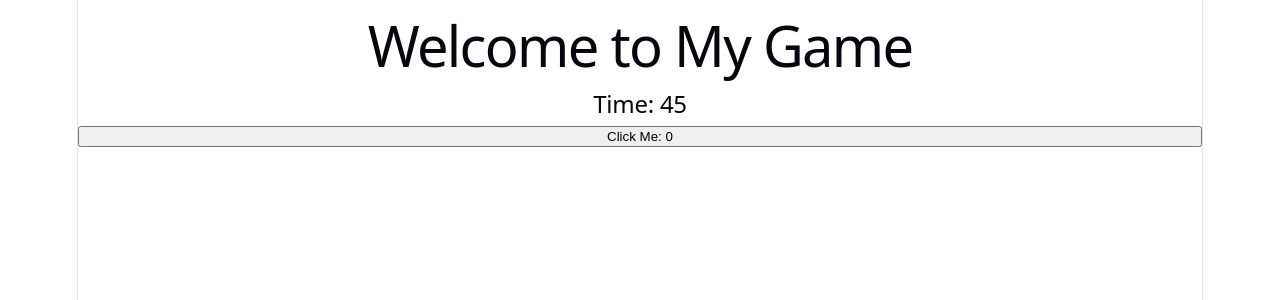
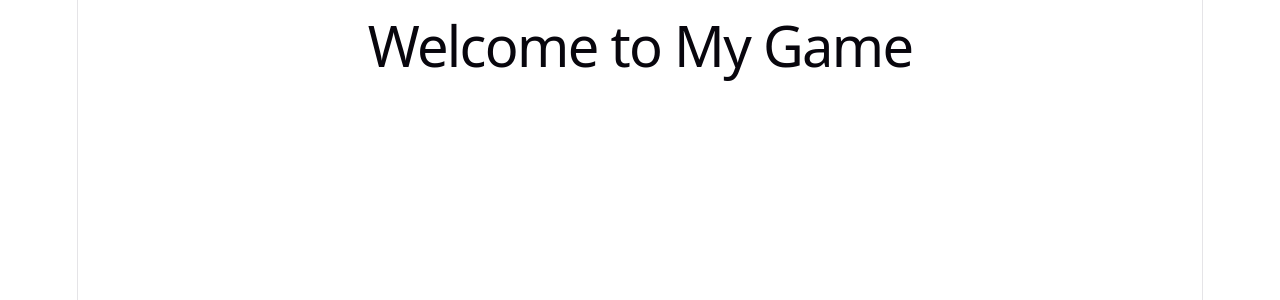
Before and after one commit to JoshuaMV-DSLS/React-Projects, a React (Vite) app in the folder GameProject/: page / in a window 1280 px wide. Shown: the top 300 px of the page. Built offline with nearby package versions, Linux system fonts and the light colour scheme.

Commit message:
modified:   GameProject/src/App.jsx

```diff
--- a/GameProject/src/App.jsx
+++ b/GameProject/src/App.jsx
@@ -1,30 +1,8 @@
-import { useState,useEffect } from 'react'
-
-
 function App() {
-  const [count, setCount] = useState(0)
-  const [time, setTime] = useState(0)
-
-  useEffect(() => {
-
-     if (count<1) {
-      setCount(0)
-    }
-        const interval = setInterval(() => {
-            setTime(prevTime => prevTime + 1)
-        }, 120)
-
-        return () => clearInterval(interval)
-    }, [])
-
-
   return (
-    <>
+    <div>
       <h1>Welcome to My Game</h1>
-        <h2>Time: {time}</h2>
-      <button onClick={() => setCount(count + 1)}>Click Me: {count}</button>
-    </>
+    </div>
   )
 }
-
 export default App
```
